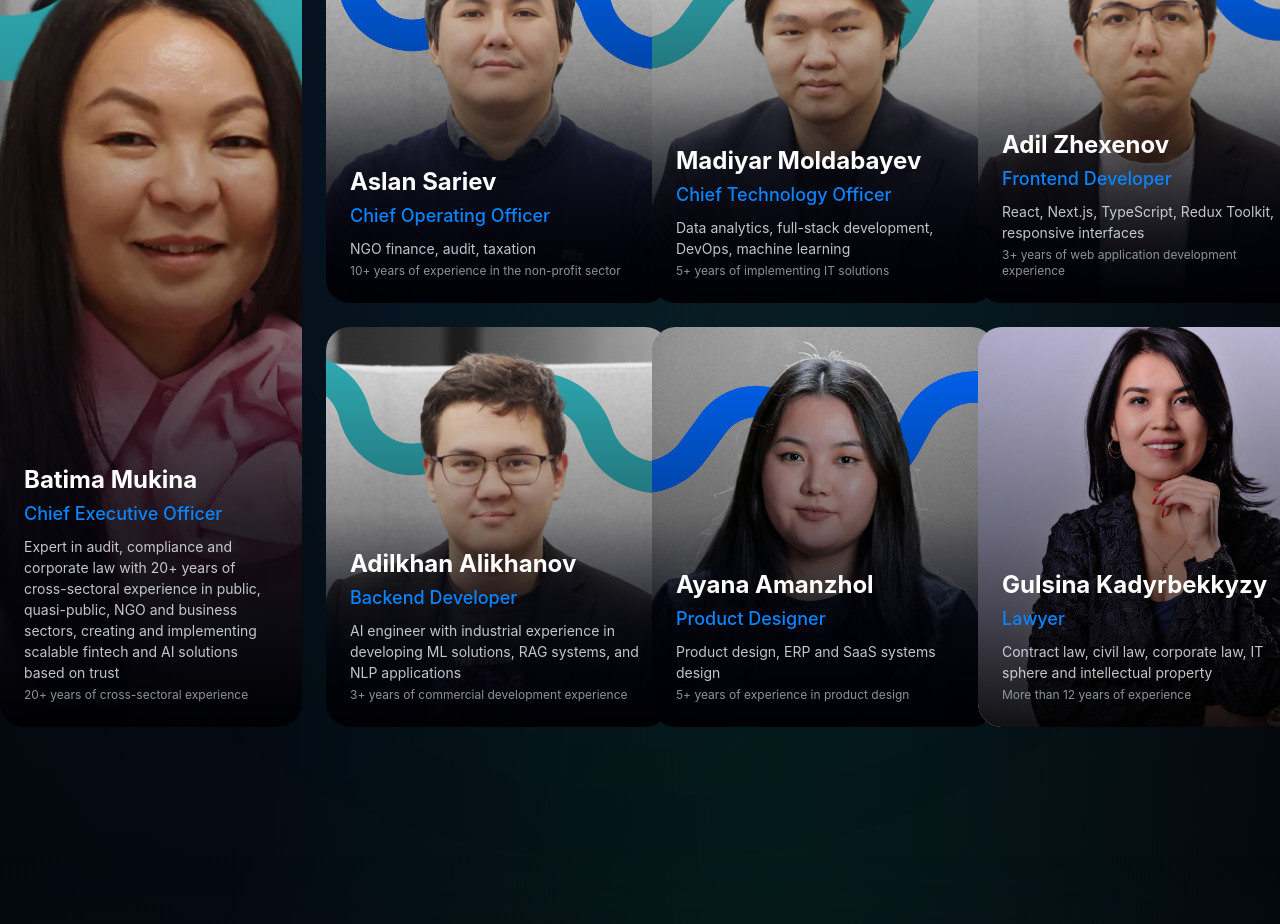
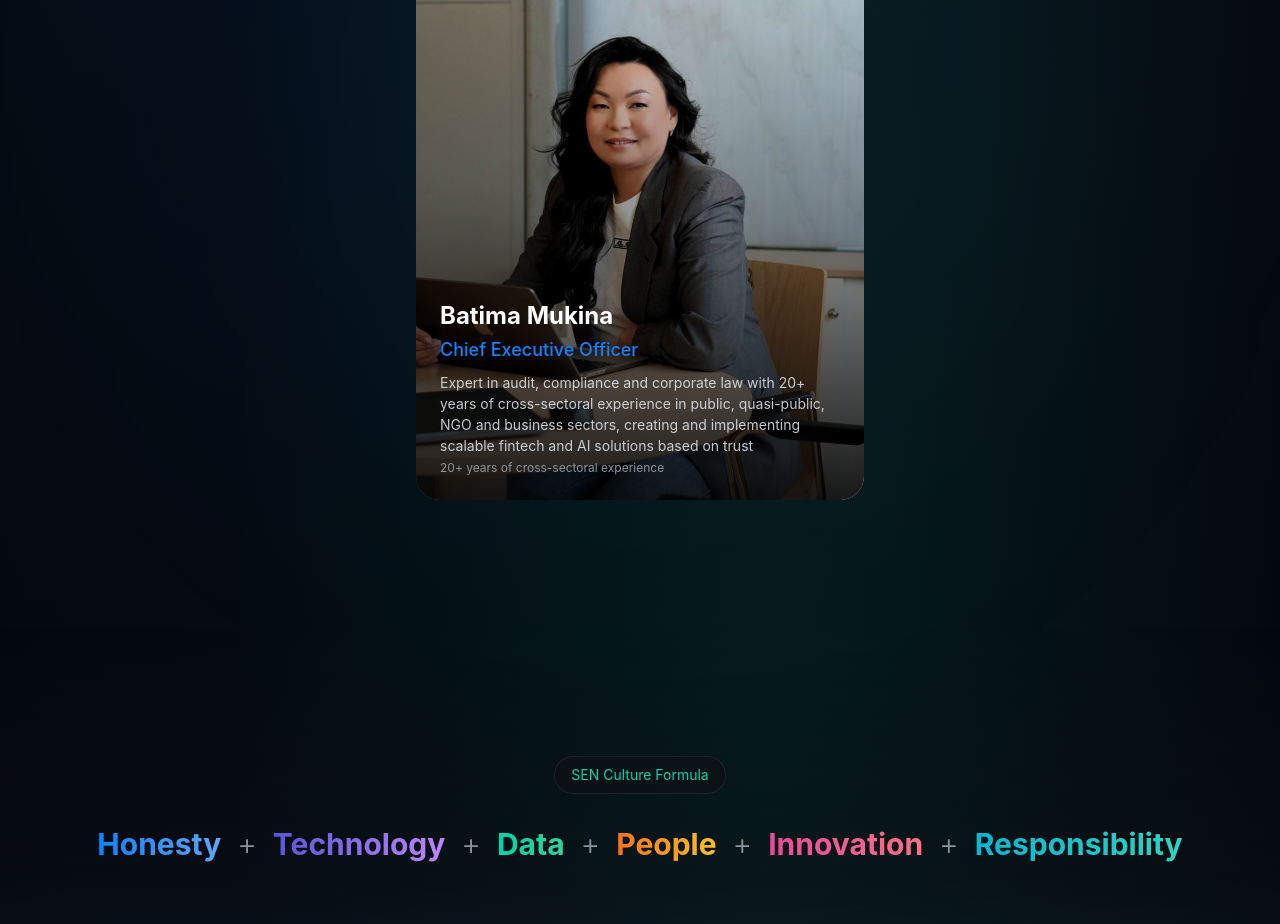
Before and after one commit to MadiyarMoldabayev/SenGroupLanding, a Next.js app: page /en/ in a window 1280 px wide. Shown: the part 5880-6804 px from the top of the page. Built offline with nearby package versions, Linux system fonts and the light colour scheme.

Commit message:
Update team section: keep only Batima Mukina with new photo

```diff
--- a/src/components/TeamSection.tsx
+++ b/src/components/TeamSection.tsx
@@ -16,59 +16,11 @@ interface TeamMember {
 const teamMembers: TeamMember[] = [
   {
     id: 1,
-    image: "/team/new-1.png",
+    image: "/team/BatimaMukinaSengroup.jpg",
     name: { en: "Batima Mukina", kk: "Батима Мукина", ru: "Батима Мукина" },
     role: { en: "Chief Executive Officer", kk: "Бас директор", ru: "Генеральный директор" },
     expertise: { en: "Expert in audit, compliance and corporate law with 20+ years of cross-sectoral experience in public, quasi-public, NGO and business sectors, creating and implementing scalable fintech and AI solutions based on trust", kk: "Аудит, комплаенс және корпоративтік құқық бойынша маман, мемлекеттік, квазимемлекеттік, ҮЕҰ және бизнес секторларында 20+ жылдық сектораралық тәжірибесі бар, сенімге негізделген масштабталатын финтех және AI шешімдерін құрастырады және енгізеді", ru: "Эксперт по аудиту, комплаенсу и корпоративному праву с 20+ лет межсекторного опыта в государственном, квазигоссекторе, НПО и бизнесе, создаю и внедряю масштабируемые финтех и AI-решения, основанные на доверии" },
     experience: { en: "20+ years of cross-sectoral experience", kk: "20+ жылдық сектораралық тәжірибе", ru: "20+ лет межсекторного опыта" },
-  },
-  {
-    id: 2,
-    image: "/team/new-2.png",
-    name: { en: "Aslan Sariev", kk: "Аслан Сариев", ru: "Аслан Сариев" },
-    role: { en: "Chief Operating Officer", kk: "Операциялық директор", ru: "Операционный директор" },
-    expertise: { en: "NGO finance, audit, taxation", kk: "ҮЕҰ қаржысы, аудит, салықтар", ru: "Финансы НПО, аудит, налоги" },
-    experience: { en: "10+ years of experience in the non-profit sector", kk: "Коммерциялық емес секторда 10 жылдан аса тәжірибе", ru: "+10 лет опыта в некоммерческом секторе" },
-  },
-  {
-    id: 3,
-    image: "/team/new-3.png",
-    name: { en: "Madiyar Moldabayev", kk: "Мадияр Молдабаев", ru: "Мадияр Молдабаев" },
-    role: { en: "Chief Technology Officer", kk: "Техникалық директор", ru: "Технический директор" },
-    expertise: { en: "Data analytics, full-stack development, DevOps, machine learning", kk: "Деректер аналитикасы, Fullstack әзірлеу, DevOps, машинамен оқыту", ru: "Аналитика данных, Fullstack разработка, DevOps, машинное обучение" },
-    experience: { en: "5+ years of implementing IT solutions", kk: "IT шешімдерін енгізу бойынша 5 жылдан аса тәжірибе", ru: "+5 лет внедрения IT-решений" },
-  },
-  {
-    id: 4,
-    image: "/team/new-4.png",
-    name: { en: "Adil Zhexenov", kk: "Адиль Жексенов", ru: "Адиль Жексенов" },
-    role: { en: "Frontend Developer", kk: "Frontend әзірлеуші", ru: "Frontend разработчик" },
-    expertise: { en: "React, Next.js, TypeScript, Redux Toolkit, responsive interfaces", kk: "React, Next.js, TypeScript, Redux Toolkit, бейімделетін интерфейстер", ru: "React, Next.js, TypeScript, Redux Toolkit, адаптивные интерфейсы" },
-    experience: { en: "3+ years of web application development experience", kk: "Web-қосымшаларды әзірлеуде 3 жылдан аса тәжірибе", ru: "+3 года разработки web-приложений" },
-  },
-  {
-    id: 5,
-    image: "/team/new-5.png",
-    name: { en: "Adilkhan Alikhanov", kk: "Адилхан Алиханов", ru: "Адилхан Алиханов" },
-    role: { en: "Backend Developer", kk: "Backend әзірлеуші", ru: "Backend разработчик" },
-    expertise: { en: "AI engineer with industrial experience in developing ML solutions, RAG systems, and NLP applications", kk: "ML шешімдерін, RAG жүйелерін және NLP жобаларын өнеркәсіптік деңгейде әзірлеу тәжірибесі бар AI-инженер", ru: "AI-инженер с опытом промышленной разработки ML-решений, RAG-систем и NLP" },
-    experience: { en: "3+ years of commercial development experience", kk: "Коммерциялық әзірлеуде 3 жылдан аса тәжірибе", ru: "+3 года в коммерческой разработке" },
-  },
-  {
-    id: 6,
-    image: "/team/new-6.png",
-    name: { en: "Ayana Amanzhol", kk: "Аяна Аманжол", ru: "Аяна Аманжол" },
-    role: { en: "Product Designer", kk: "Өнім дизайнері", ru: "Дизайнер по продукту" },
-    expertise: { en: "Product design, ERP and SaaS systems design", kk: "Өнім дизайны, ERP және SaaS жүйелерін жобалау", ru: "Продуктовый дизайн, проектирование ERP, SaaS систем" },
-    experience: { en: "5+ years of experience in product design", kk: "Өнім дизайнында 5 жылдан аса тәжірибе", ru: "+5 лет в продуктовом дизайне" },
-  },
-  {
-    id: 7,
-    image: "/team/new-7.jpeg",
-    name: { en: "Gulsina Kadyrbekkyzy", kk: "Гүлсіна Қадырбекқызы", ru: "Қадырбекқызы Гульсина" },
-    role: { en: "Lawyer", kk: "Заңгер", ru: "Юрист" },
-    expertise: { en: "Contract law, civil law, corporate law, IT sphere and intellectual property", kk: "Келісімшарт құқығы, азаматтық құқық, корпоративтік құқық, IT саласы және интеллектуалды меншік", ru: "Договорное право, гражданское право, корпоративное право, IT сфера и интеллектуальная собственность" },
-    experience: { en: "More than 12 years of experience", kk: "12 жылдан аса тәжірибе", ru: "Более 12 лет опыта" },
   },
 ];
 
@@ -124,7 +76,7 @@ export default function TeamSection({ locale }: TeamSectionProps) {
           </p>
         </motion.div>
 
-        <div className="grid grid-cols-1 sm:grid-cols-2 lg:grid-cols-3 xl:grid-cols-4 gap-4 md:gap-6 justify-center">
+        <div className="flex justify-center">
           {teamMembers.map((item, index) => (
             <motion.div
               key={item.id}
@@ -134,19 +86,16 @@ export default function TeamSection({ locale }: TeamSectionProps) {
               viewport={{ once: true }}
               className={cn(
                 "relative rounded-3xl overflow-hidden transition duration-300 hover:shadow-2xl hover:shadow-primary/10 group",
-                "aspect-auto sm:aspect-[343/400]",
-                "min-h-[380px] sm:min-h-[400px]",
-                index === 0 ? "xl:row-span-2 xl:aspect-auto xl:min-h-0" : "h-full"
+                "w-full max-w-md",
+                "aspect-[3/4]",
+                "min-h-[480px] sm:min-h-[560px]"
               )}
             >
               <Image
                 src={item.image}
                 alt={getLocalized(item.name)}
                 fill
-                className={cn(
-                  "object-cover absolute inset-0 transition-transform duration-500 group-hover:scale-105",
-                  index === 0 && "scale-[1.1] xl:scale-100"
-                )}
+                className="object-cover absolute inset-0 transition-transform duration-500 group-hover:scale-105"
               />
 
               <div
```
Also changed, not shown: public/team/BatimaMukinaSengroup.jpg (added).
